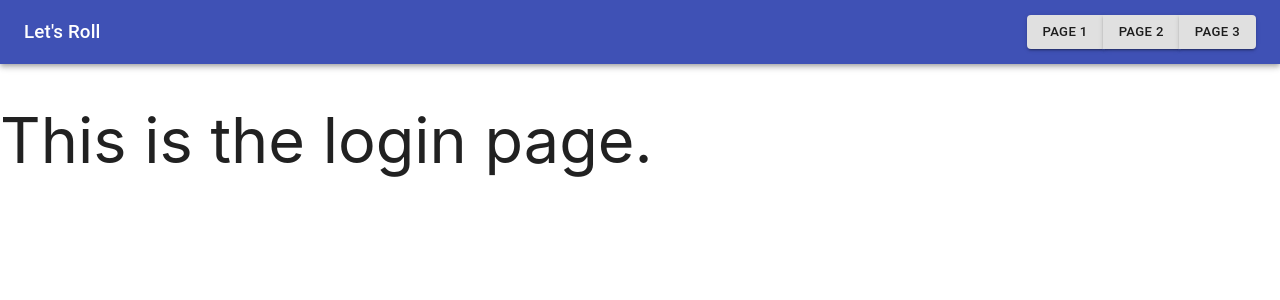
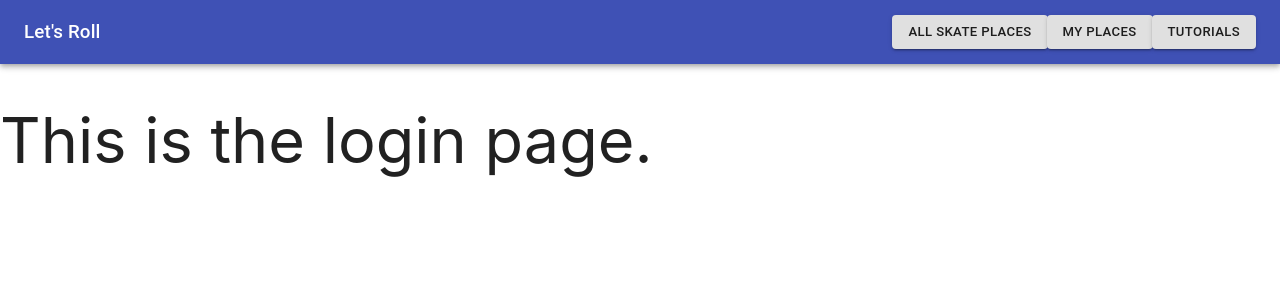
Before and after one commit to jadavianett/Lets-Roll, a React (Create React App) app in the folder client/: page / in a window 1280 px wide. Shown: the top 300 px of the page. Built offline with nearby package versions, Linux system fonts and the light colour scheme.

Commit message:
nav bar links working in desktop and mobile

```diff
--- a/client/src/App.js
+++ b/client/src/App.js
@@ -8,8 +8,6 @@ import Tutorials from "./pages/Tutorials";
 import UserDashboard from "./pages/UserDashboard";
 import ViewMyPlaces from "./pages/ViewMyPlaces";
 import AppBar from "./components/AppBar";
-// import Navbar from "./components/Navbar/Navbar";
-// import M from "materialize-css";
 
 function App() {
   return (
--- a/client/src/components/AppBar.jsx
+++ b/client/src/components/AppBar.jsx
@@ -9,7 +9,7 @@ import IconButton from "@material-ui/core/IconButton";
 import MenuIcon from "@material-ui/icons/Menu";
 import MenuItem from "@material-ui/core/MenuItem";
 import Menu from "@material-ui/core/Menu";
-import { withRouter } from "react-router-dom";
+import { withRouter, Link } from "react-router-dom";
 import useMediaQuery from "@material-ui/core/useMediaQuery";
 
 const useStyles = makeStyles((theme) => ({
@@ -30,7 +30,7 @@ function MenuAppBar(props) {
   const [anchorEl, setAnchorEl] = React.useState(null);
   const open = Boolean(anchorEl);
   const theme = useTheme();
-  const isMobile = useMediaQuery(theme.breakpoints.down("xs"));
+  const isMobile = useMediaQuery(theme.breakpoints.down("sm"));
 
   const handleMenu = (event) => {
     setAnchorEl(event.currentTarget);
@@ -76,23 +76,29 @@ function MenuAppBar(props) {
                   open={open}
                   onClose={() => setAnchorEl(null)}
                 >
-                  <MenuItem onClick={() => handleClose("/page1")}>
-                    Page 1
+                  <MenuItem onClick={() => handleClose("/allplaces")}>
+                    All Skate Places
                   </MenuItem>
-                  <MenuItem onClick={() => handleClose("/page2")}>
-                    Page 2
+                  <MenuItem onClick={() => handleClose("/viewmyplaces")}>
+                    My Places
                   </MenuItem>
-                  <MenuItem onClick={() => handleClose("/page3")}>
-                    Page 3
+                  <MenuItem onClick={() => handleClose("/tutorials")}>
+                    Tutorials
                   </MenuItem>
                 </Menu>
               </>
             ) : (
               <>
                 <ButtonGroup>
-                  <Button variant="contained">Page 1</Button>
-                  <Button variant="contained">Page 2</Button>
-                  <Button variant="contained">Page 3</Button>
+                  <Link to="/allplaces">
+                    <Button variant="contained">All Skate Places</Button>
+                  </Link>
+                  <Link to="/viewmyplaces">
+                    <Button variant="contained">My Places</Button>
+                  </Link>
+                  <Link to="/tutorials">
+                    <Button variant="contained">Tutorials</Button>
+                  </Link>
                 </ButtonGroup>
               </>
             )}
```
